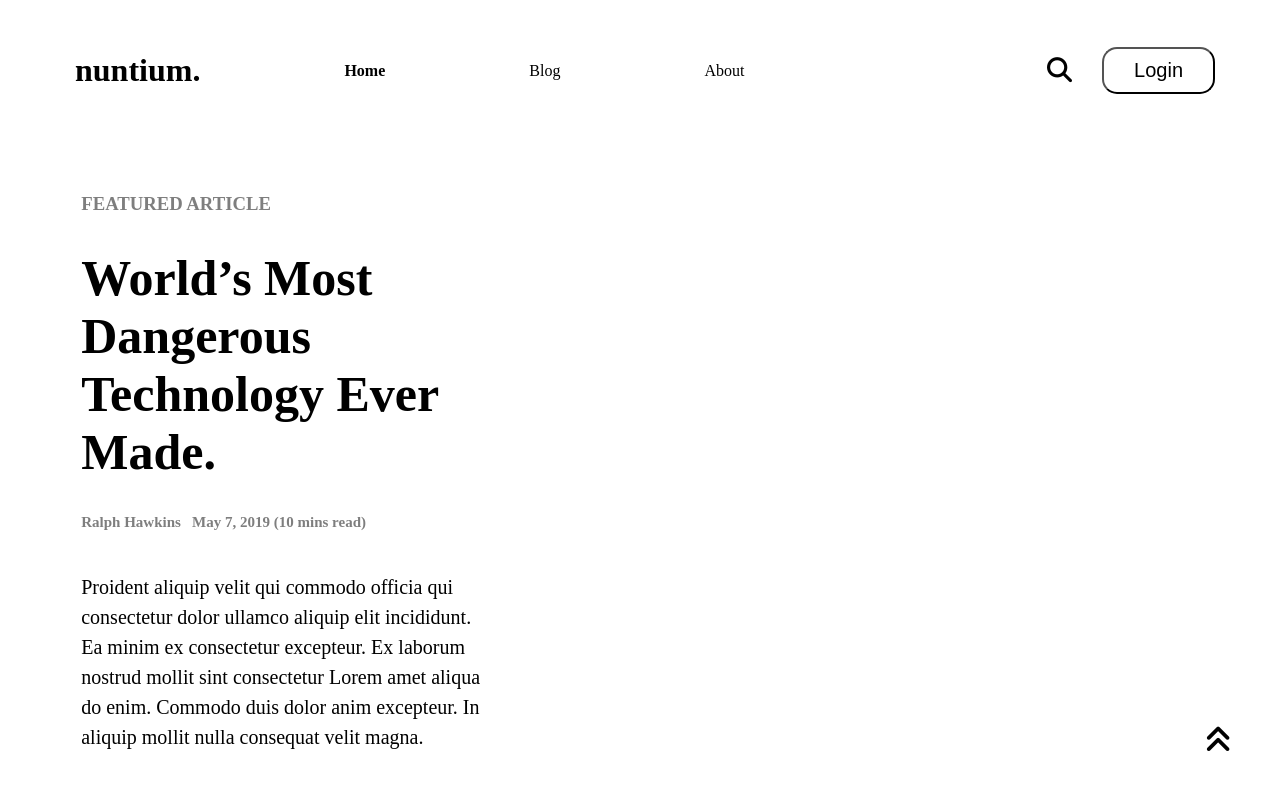
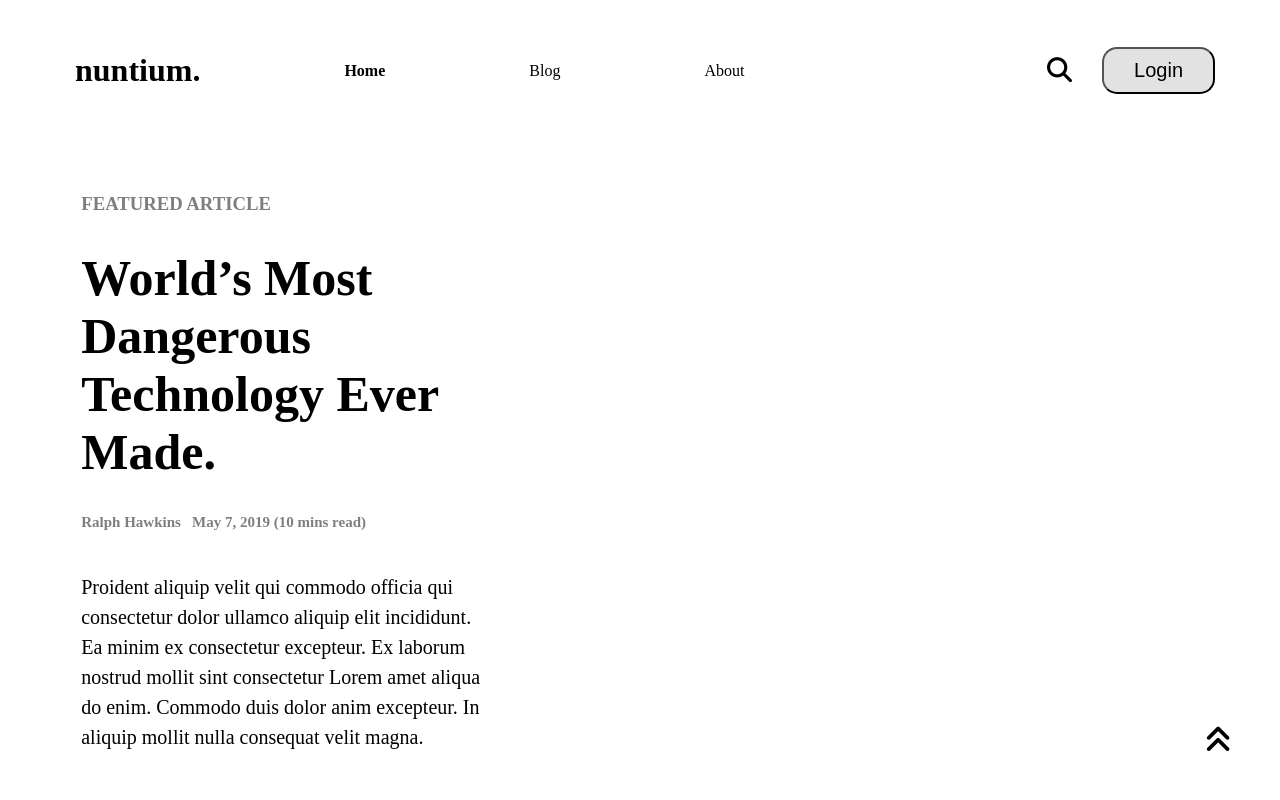
Before and after one commit to muhammedkara52/Calismalarim, a plain HTML site: page Website-3/index.html in a window 1280 px wide. In both pictures the pointer is over the button "Login". Shown: the top 800 px of the page. Drawn offline with nearby package versions, Linux system fonts and the light colour scheme.

Commit message:
Güncelleme

```diff
--- a/Website-3/styles/style.css
+++ b/Website-3/styles/style.css
@@ -60,6 +60,9 @@ html {
     background-color: #fff;
     & span {
         font-size: 20px;
+    }
+    &:hover {
+        background-color: #e2e2e2;
     }
 }
 
@@ -198,6 +201,7 @@ html {
     margin-left: 400px;
     width: 300px;
     height: 100vh;
+    cursor: pointer;
     & h3 {
         margin-left: 40px;
     }
```
